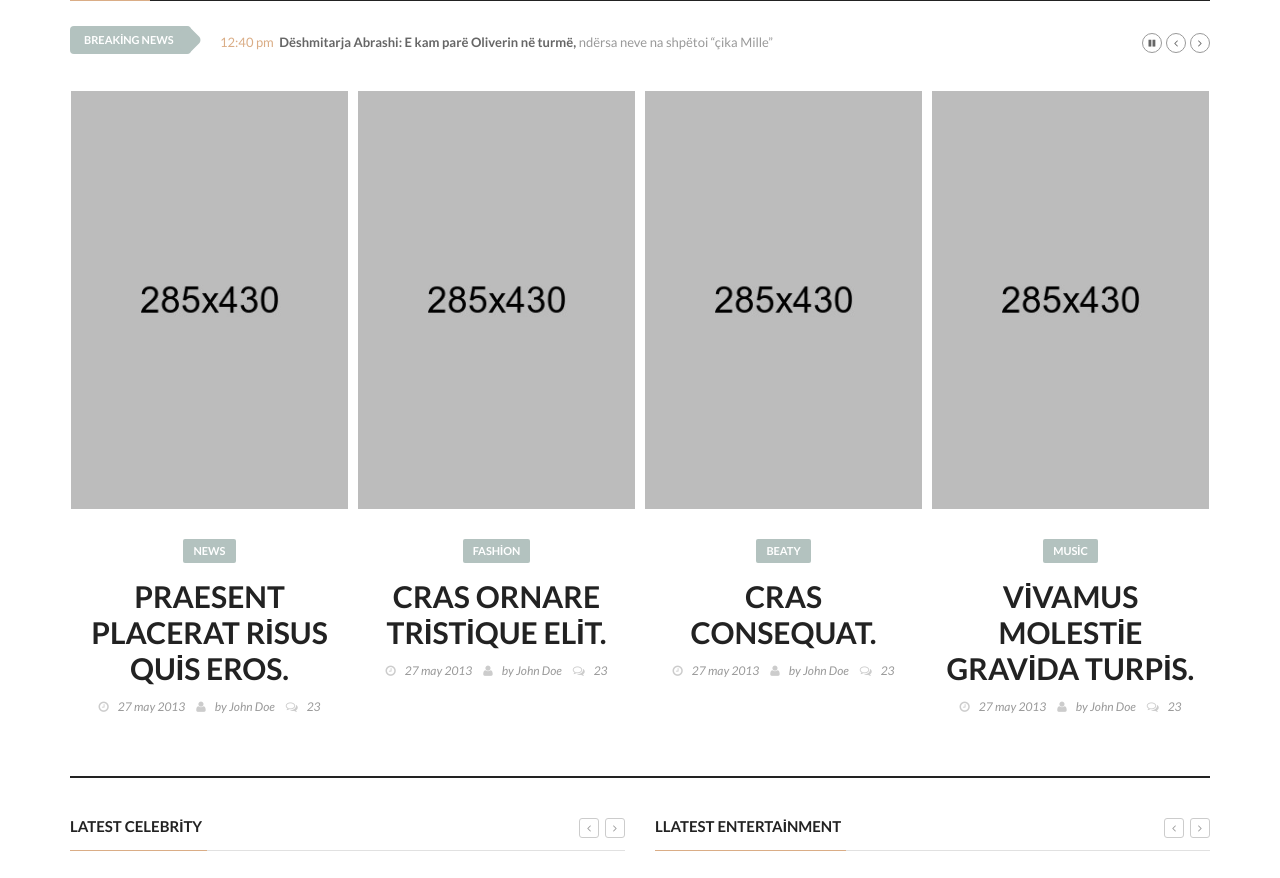
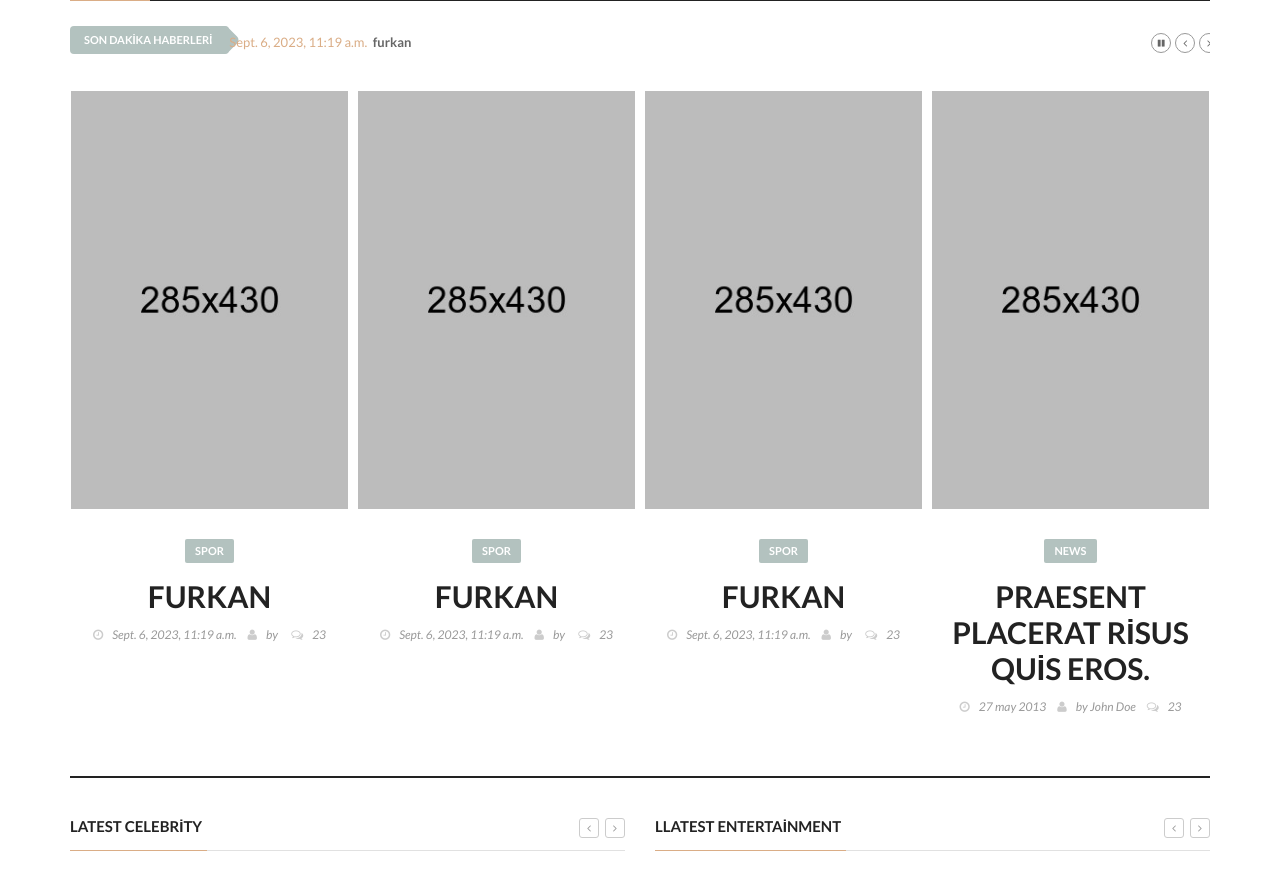
Before and after one commit to acunmedyaakademi/NewsDjangI, a Django app: page / in a window 1280 px wide. Shown: the part 256-1134 px from the top of the page. Run offline with Django 4.2, Linux system fonts and the light colour scheme; data comes from the database, SQL or seed files in the repository; both versions use the stored data as it was after the commit; some libraries are stand-ins or nearby versions.

Commit message:
veriler ekrana yazdırılıyor

```diff
--- a/news/urls.py
+++ b/news/urls.py
@@ -3,5 +3,5 @@ from . import views
 
 urlpatterns = [
     path('', views.homepage, name='homepage'),
-    path('post/<int:id>/', views.news_detail, name="news_detail")
+    path('post/<slug>/', views.news_detail, name="news_detail")
 ]
--- a/news/views.py
+++ b/news/views.py
@@ -10,8 +10,8 @@ def homepage(request):
         'haberler': haberler
     })
 
-def news_detail(request, id):
-    haber = get_object_or_404(News, id=id)
+def news_detail(request, slug):
+    haber = get_object_or_404(News, slug=slug)
     return render(request, 'pages/single-post.html', {
         'haber': haber
     })
--- a/templates/base.html
+++ b/templates/base.html
@@ -40,7 +40,7 @@
 							<div class="col-md-9">
 								<ul class="top-line-list">
 									<li>
-										<span class="city-weather">London, United Kingdom</span>
+										<span class="city-weather">İstanbul, Türkiye</span>
 										<svg version="1.1" id="Layer_1" xmlns="http://www.w3.org/2000/svg" xmlns:xlink="http://www.w3.org/1999/xlink" x="0px" y="0px" width="30px" height="24px" viewBox="0 0 512 512" enable-background="new 0 0 512 512" xml:space="preserve">
 											<path fill="#777777" d="M208,64c8.833,0,16-7.167,16-16V16c0-8.833-7.167-16-16-16s-16,7.167-16,16v32
 												C192,56.833,199.167,64,208,64z M332.438,106.167l22.625-22.625c6.249-6.25,6.249-16.375,0-22.625
@@ -63,10 +63,9 @@
 										</svg>
 										<span class="cel-temperature">+7</span>
 									</li>
-									<li><span class="time-now">Thursday 8 January 2015 / 21:20</span></li>
-									<li><a href="#">Log In</a></li>
-									<li><a href="contact.html">Contact</a></li>
-									<li><a href="#">Purchase Theme</a></li>
+									<li><span class="time-now">Cuma 09.2023 / 21:20</span></li>
+									<li><a href="contact.html">İletişim</a></li>
+
 								</ul>
 							</div>
 							<div class="col-md-3">
@@ -96,7 +95,7 @@
 								<span class="icon-bar"></span>
 								<span class="icon-bar"></span>
 							</button>
-							<a class="navbar-brand" href="index.html"><img src="images/logo.png" alt=""></a>
+							<a class="navbar-brand" href="index.html"><img src="{% static 'images/logo.png' %}" alt=""></a>
 						</div>
 
 					</div>
@@ -131,7 +130,7 @@
 
 															<div class="item news-post standard-post">
 																<div class="post-gallery">
-																	<img src="upload/news-posts/art1.jpg" alt="">
+																	<img src="{% static 'upload/news-posts/art1.jpg' %}" alt="">
 																</div>
 																<div class="post-content">
 																	<h2><a href="single-post.html">Donec odio. Quisque volutpat mattis eros. </a></h2>
@@ -144,7 +143,7 @@
 
 															<div class="item news-post standard-post">
 																<div class="post-gallery">
-																	<img src="upload/news-posts/art2.jpg" alt="">
+																	<img src="{% static 'upload/news-posts/art2.jpg' %}" alt="">
 																</div>
 																<div class="post-content">
 																	<h2><a href="single-post.html">Quisque volutpat mattis eros. Nullam malesuada erat ut turpis. </a></h2>
@@ -157,7 +156,7 @@
 
 															<div class="item news-post standard-post">
 																<div class="post-gallery">
-																	<img src="upload/news-posts/art3.jpg" alt="">
+																	<img src="{% static 'upload/news-posts/art3.jpg' %}" alt="">
 																</div>
 																<div class="post-content">
 																	<h2><a href="single-post.html">Suspendisse urna nibh, viverra non, semper suscipit, posuere a, pede.</a></h2>
@@ -170,7 +169,7 @@
 
 															<div class="item news-post standard-post">
 																<div class="post-gallery">
-																	<img src="upload/news-posts/art4.jpg" alt="">
+																	<img src="{% static 'upload/news-posts/art4.jpg' %}" alt="">
 																</div>
 																<div class="post-content">
 																	<h2><a href="single-post.html">Donec nec justo eget felis facilisis fermentum. </a></h2>
@@ -183,7 +182,7 @@
 
 															<div class="item news-post standard-post">
 																<div class="post-gallery">
-																	<img src="upload/news-posts/art9.jpg" alt="">
+																	<img src="{% static 'upload/news-posts/art9.jpg' %}" alt="">
 																</div>
 																<div class="post-content">
 																	<h2><a href="single-post.html">Donec nec justo eget felis facilisis fermentum. </a></h2>
@@ -241,15 +240,14 @@
 					<div class="row">
 						<div class="col-md-3">
 							<div class="widget text-widget">
-								<h1>About</h1>
-								<p>Donec nec justo eget felis facilisis fermentum. Aliquam porttitor mauris sit amet orci. Aenean dignissim pellentesque felis. </p>
-								<p>Morbi in sem quis dui placerat ornare. Pellentesque odio nisi, euismod in, pharetra a, ultricies in, diam. Sed arcu. </p>
+								<h1>Hakkında</h1>
+								<p>Merhaba, Ben İbrahim KAHRAMAN, Acun Medya Akademi haberler site ödevindesiniz </p>
 								<a href="index.html"><img src="images/footer-logo.png" alt=""></a>
 							</div>
 						</div>
 						<div class="col-md-3">
 							<div class="widget social-widget">
-								<h1>Stay Connected</h1>
+								<h1>İletişim</h1>
 								<ul class="social-icons">
 									<li><a href="#" class="facebook"><i class="fa fa-facebook"></i></a></li>
 									<li><a href="#" class="google"><i class="fa fa-google-plus"></i></a></li>
@@ -267,7 +265,7 @@
 						</div>
 						<div class="col-md-3">
 							<div class="widget posts-widget">
-								<h1>Random Post</h1>
+								<h1>Karşık Post</h1>
 								<ul class="list-posts">
 									<li>
 										<img src="{% static 'upload/news-posts/listw4.jpg' %}" alt="">
@@ -323,7 +321,7 @@
 				<div class="footer-last-line">
 					<div class="row">
 						<div class="col-md-6">
-							<p>&copy; COPYRIGHT 2015 hotmagazine.com</p>
+							<p>&copy; İbrahim KAHRAMAN 2023 </p>
 						</div>
 						<div class="col-md-6">
 							<nav class="footer-nav">
--- a/templates/pages/homepage.html
+++ b/templates/pages/homepage.html
@@ -1,4 +1,5 @@
 {% extends 'base.html' %}
+{% load static%}
 {% block page_title %}  {% endblock %}
 {% block content %}
     {%for haber in haberler%}
@@ -9,12 +10,12 @@
 
 			<div class="container">
 				<div class="ticker-news-box">
-					<span class="breaking-news">breaking news</span>
+					<span class="breaking-news">Son Dakika Haberleri</span>
 					<ul id="js-news">
-						<li class="news-item"><span class="time-news">11:36 pm</span>  <a href="#">Lorem ipsum dolor sit amet, consectetuer adipiscing elit.</a> Donec odio. Quisque volutpat mattis eros... </li>
-						<li class="news-item"><span class="time-news">12:40 pm</span>  <a href="#">Dëshmitarja Abrashi: E kam parë Oliverin në turmë,</a> ndërsa neve na shpëtoi “çika Mille” </li>
-						<li class="news-item"><span class="time-news">11:36 pm</span>  <a href="#">Franca do të bashkëpunojë me Kosovën në fushën e shëndetësisë. </a></li>
-						<li class="news-item"><span class="time-news">01:00 am</span>  <a href="#">DioGuardi, kështu e mbrojti Kosovën në Washington, </a> para serbit Vejvoda </li>
+						<li class="news-item"><span class="time-news">{{haber.created_on}}</span>  <a href="#">{{haber.title}}</a></li>
+						<li class="news-item"><span class="time-news">{{haber.created_on}}</span>  <a href="#">{{haber.title}}</a></li>
+						<li class="news-item"><span class="time-news">{{haber.created_on}}</span>  <a href="#">{{haber.title}} </a></li>
+						<li class="news-item"><span class="time-news">{{haber.created_on}}</span>  <a href="#">{{haber.title}}</a></li>
 					</ul>
 				</div>
 			</div>
@@ -32,22 +33,7 @@
 					<div class="owl-wrapper">
 						<div class="owl-carousel" data-num="4">
 
-							<div class="item">
-								<div class="news-post show-post">
-									<div class="post-gallery">
-										<img src="upload/news-posts/h1.jpg" alt="">
-									</div>
-									<div class="post-content">
-										<a class="category-post" href="showbiz-category.html">News</a>
-										<h2><a href="single-post.html">Praesent placerat risus quis eros.</a></h2>
-										<ul class="post-tags">
-											<li><i class="fa fa-clock-o"></i>27 may 2013</li>
-											<li><i class="fa fa-user"></i>by <a href="#">John Doe</a></li>
-											<li><a href="#"><i class="fa fa-comments-o"></i><span>23</span></a></li>
-										</ul>
-									</div>
-								</div>
-							</div>
+
 
 							<div class="item">
 								<div class="news-post show-post">
@@ -55,11 +41,11 @@
 										<img src="upload/news-posts/h2.jpg" alt="">
 									</div>
 									<div class="post-content">
-										<a class="category-post" href="showbiz-category.html">Fashion</a>
-										<h2><a href="single-post.html">Cras ornare tristique elit.</a></h2>
+										<a class="category-post" href="showbiz-category.html">{{haber.category}}</a>
+										<h2><a href="{% url 'news_detail' slug=haber.slug %}">{{haber.title}}</a></h2>
 										<ul class="post-tags">
-											<li><i class="fa fa-clock-o"></i>27 may 2013</li>
-											<li><i class="fa fa-user"></i>by <a href="#">John Doe</a></li>
+											<li><i class="fa fa-clock-o"></i>{{haber.created_on}}</li>
+											<li><i class="fa fa-user"></i>by <a href="#"></a></li>
 											<li><a href="#"><i class="fa fa-comments-o"></i><span>23</span></a></li>
 										</ul>
 									</div>
@@ -72,11 +58,11 @@
 										<img src="upload/news-posts/h3.jpg" alt="">
 									</div>
 									<div class="post-content">
-										<a class="category-post" href="showbiz-category.html">Beaty</a>
-										<h2><a href="single-post.html">Cras consequat.</a></h2>
+										<a class="category-post" href="#">{{haber.category}}</a>
+										<h2><a href="{% url 'news_detail' slug=haber.slug %}">{{haber.title}}</a></h2>
 										<ul class="post-tags">
-											<li><i class="fa fa-clock-o"></i>27 may 2013</li>
-											<li><i class="fa fa-user"></i>by <a href="#">John Doe</a></li>
+											<li><i class="fa fa-clock-o"></i>{{haber.created_on}}</li>
+											<li><i class="fa fa-user"></i>by <a href="#"></a></li>
 											<li><a href="#"><i class="fa fa-comments-o"></i><span>23</span></a></li>
 										</ul>
 									</div>
@@ -89,11 +75,11 @@
 										<img src="upload/news-posts/h4.jpg" alt="">
 									</div>
 									<div class="post-content">
-										<a class="category-post" href="showbiz-category.html">Music</a>
-										<h2><a href="single-post.html">Vivamus molestie gravida turpis.</a></h2>
+										<a class="category-post" href="#">{{haber.category}}</a>
+										<h2><a href="{% url 'news_detail' slug=haber.slug %}">{{haber.title}}</a></h2>
 										<ul class="post-tags">
-											<li><i class="fa fa-clock-o"></i>27 may 2013</li>
-											<li><i class="fa fa-user"></i>by <a href="#">John Doe</a></li>
+											<li><i class="fa fa-clock-o"></i>{{haber.created_on}}</li>
+											<li><i class="fa fa-user"></i>by <a href="#"></a></li>
 											<li><a href="#"><i class="fa fa-comments-o"></i><span>23</span></a></li>
 										</ul>
 									</div>
```
Also changed, not shown: db.sqlite3.
